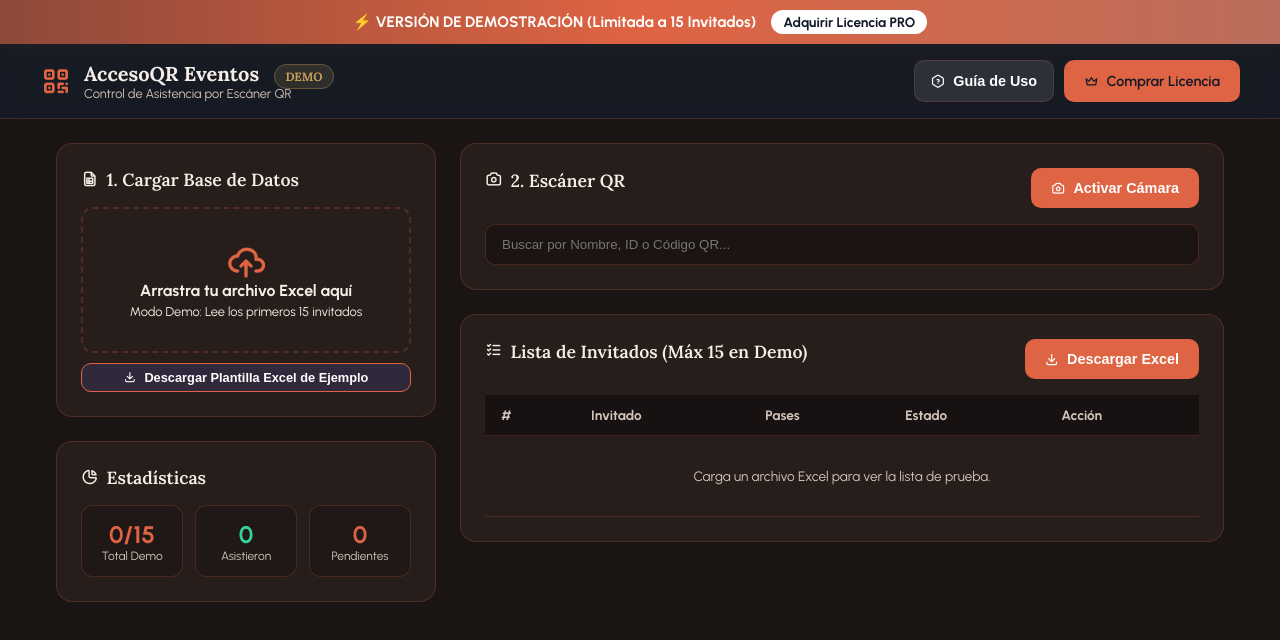
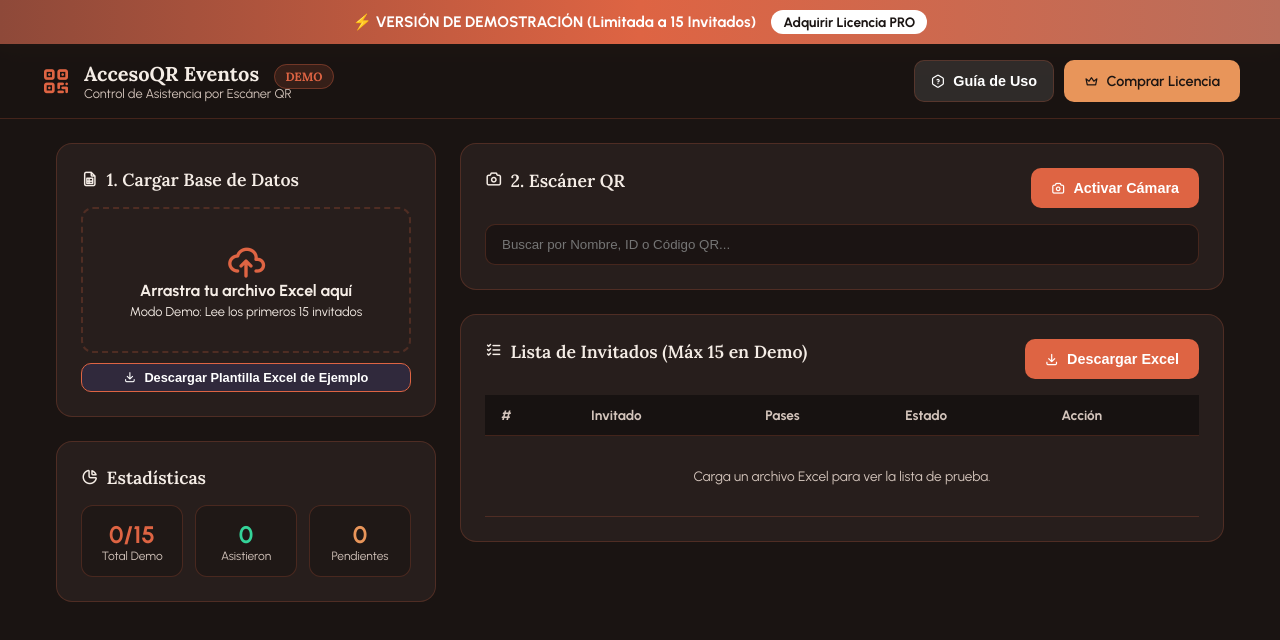
Before and after one commit to sdbernalg004-netizen/qr-event-attendance-trial, a plain HTML site: page index.html in a window 1280 px wide. Drawn offline with nearby package versions, Linux system fonts and the light colour scheme.

Commit message:
feat(v7.0): clean gold leftovers, fix warning color, pin tabler icons, and bump cache to v7

```diff
--- a/index.html
+++ b/index.html
@@ -19,7 +19,7 @@
     <link rel="preconnect" href="https://fonts.googleapis.com">
     <link rel="preconnect" href="https://fonts.gstatic.com" crossorigin>
     <link href="https://fonts.googleapis.com/css2?family=Lora:ital,wght@0,500;0,600;0,700;1,400;1,600&family=Urbanist:wght@400;500;600;700;800&display=swap" rel="stylesheet">
-    <link rel="stylesheet" href="https://cdn.jsdelivr.net/npm/@tabler/icons-webfont@latest/tabler-icons.min.css">
+    <link rel="stylesheet" href="https://cdn.jsdelivr.net/npm/@tabler/icons-webfont@3.28.0/dist/tabler-icons.min.css">
 
     <!-- Libraries -->
     <script src="https://cdn.jsdelivr.net/npm/xlsx@0.18.5/dist/xlsx.full.min.js"></script>
@@ -27,7 +27,7 @@
     <script src="https://cdn.jsdelivr.net/npm/qrcode@1.5.3/build/qrcode.min.js"></script>
     <script src="https://cdn.jsdelivr.net/npm/canvas-confetti@1.6.0/dist/confetti.browser.min.js"></script>
 
-    <link rel="stylesheet" href="styles.css?v=6.0">
+    <link rel="stylesheet" href="styles.css?v=7.0">
 </head>
 <body>
 
@@ -228,11 +228,11 @@
         </div>
     </div>
 
-    <script src="app.js?v=6.0"></script>
+    <script src="app.js?v=7.0"></script>
     <script>
       if ('serviceWorker' in navigator) {
         window.addEventListener('load', () => {
-          navigator.serviceWorker.register('./sw.js?v=6.0')
+          navigator.serviceWorker.register('./sw.js?v=7.0')
             .then(reg => {
               console.log('SW Demo registrado con éxito', reg);
               reg.update(); // Chequeo forzado de actualización
--- a/styles.css
+++ b/styles.css
@@ -6,7 +6,7 @@
     --text-primary: #F5EDE6;
     --text-secondary: #D4C5BC;
     --success: #34D399;
-    --warning: #DE6443;
+    --warning: #E8955A;
     --danger: #EF4444;
     --border-color: rgba(222, 100, 67, 0.22);
     --font-heading: 'Lora', Georgia, serif;
@@ -48,7 +48,7 @@ h1, h2, h3, h4 {
 
 .trial-top-bar a {
     background-color: #FFFFFF;
-    color: #111827;
+    color: #1A1412;
     padding: 4px 12px;
     border-radius: 20px;
     text-decoration: none;
@@ -63,7 +63,7 @@ h1, h2, h3, h4 {
 
 /* Header */
 .app-header {
-    background-color: rgba(22, 28, 40, 0.8);
+    background-color: rgba(26, 20, 18, 0.88);
     backdrop-filter: blur(10px);
     border-bottom: 1px solid var(--border-color);
     padding: 1rem 1.5rem;
@@ -102,9 +102,9 @@ h1, h2, h3, h4 {
 }
 
 .badge-demo {
-    background-color: rgba(197, 160, 89, 0.15);
-    color: #C5A059;
-    border: 1px solid rgba(197, 160, 89, 0.35);
+    background-color: rgba(222, 100, 67, 0.15);
+    color: var(--accent);
+    border: 1px solid rgba(222, 100, 67, 0.35);
     padding: 4px 10px;
     border-radius: 20px;
     font-size: 0.75rem;
@@ -158,7 +158,7 @@ h1, h2, h3, h4 {
 
 .drop-zone:hover, .drop-zone.dragover {
     border-color: var(--accent);
-    background-color: rgba(197, 160, 89, 0.08);
+    background-color: rgba(222, 100, 67, 0.08);
 }
 
 .drop-icon {
@@ -249,7 +249,7 @@ h1, h2, h3, h4 {
 
 .btn-warning {
     background-color: var(--warning);
-    color: #111827;
+    color: #1A1412;
 }
 
 .btn-block {
```
Also changed, not shown: sw.js (+4 -4 lines).
